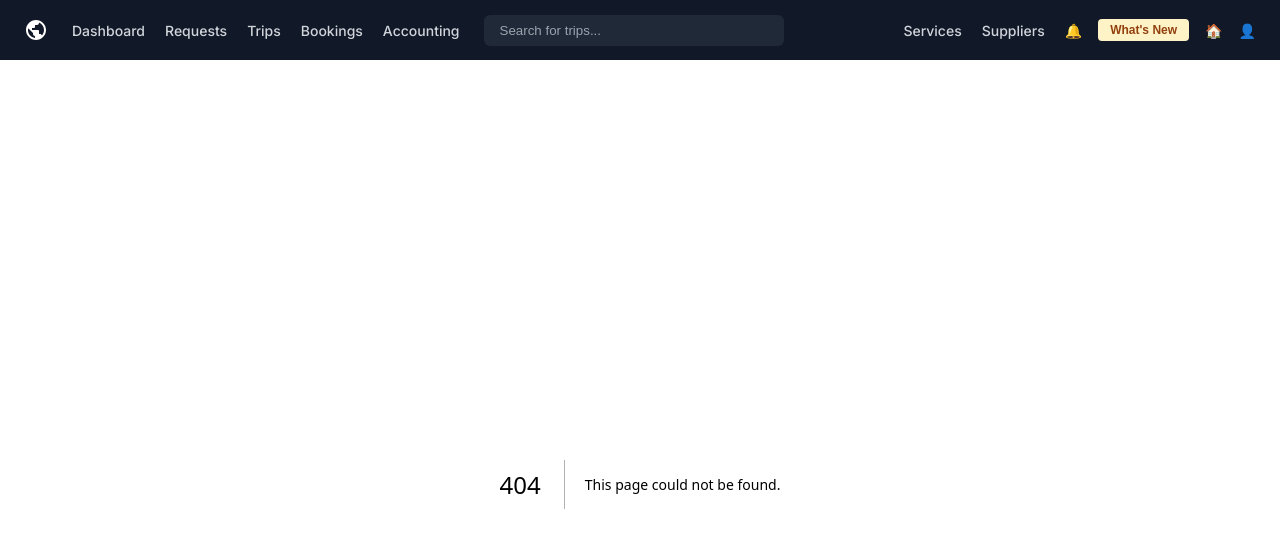
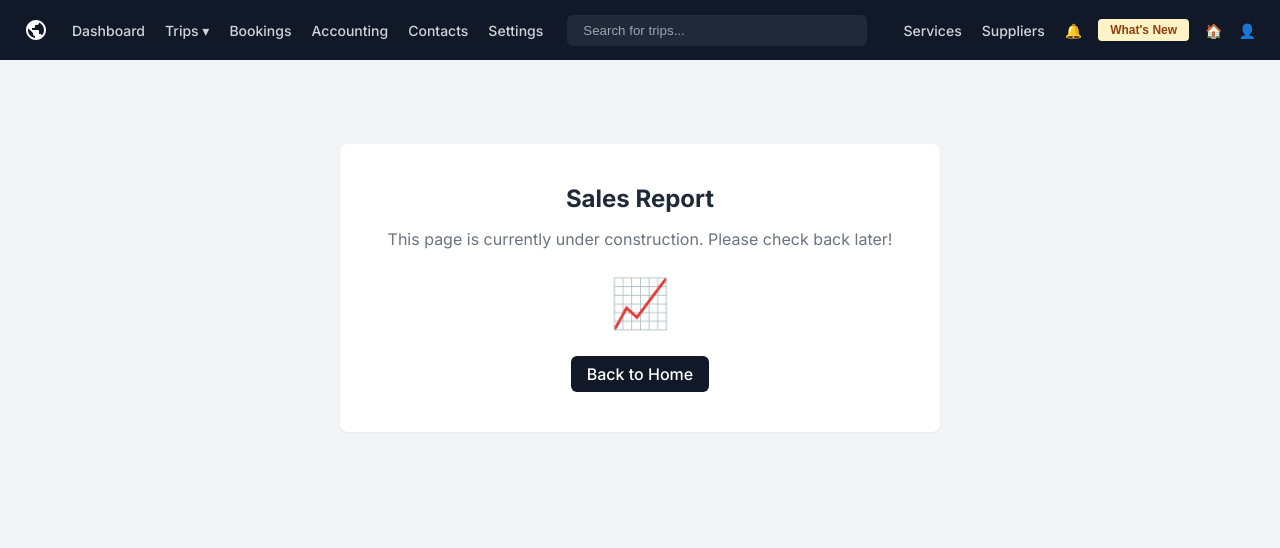
Before and after one commit to connectGT/travelcrm, a Next.js app in the folder frontend/: page /reports in a window 1280 px wide. Before the commit this address had no page. Shown: the top 548 px of the page. Built offline with nearby package versions, Linux system fonts and the light colour scheme.

Commit message:
Frontend GT: Finalized top-level navigation structure with dropdown Navbar and placeholder routes

```diff
--- a/frontend/app/globals.css
+++ b/frontend/app/globals.css
@@ -866,3 +866,55 @@ body {
   from { transform: translateY(10px); opacity: 0; }
   to { transform: translateY(0); opacity: 1; }
 }
+
+/* Navbar Dropdown styling */
+.nav-dropdown {
+  position: relative;
+  display: inline-block;
+}
+
+.nav-dropdown-trigger {
+  color: var(--nav-text);
+  font-weight: 500;
+  cursor: pointer;
+  transition: color 0.2s;
+  padding-bottom: 4px;
+}
+
+.nav-dropdown-trigger:hover {
+  color: var(--nav-text-hover);
+}
+
+.nav-dropdown-menu {
+  display: none;
+  position: absolute;
+  top: 100%;
+  left: 0;
+  background-color: var(--nav-bg);
+  min-width: 180px;
+  box-shadow: 0 8px 16px rgba(0, 0, 0, 0.2);
+  z-index: 100;
+  border-radius: 6px;
+  border: 1px solid #1f2937;
+  padding: 6px 0;
+  margin-top: 8px;
+}
+
+.nav-dropdown:hover .nav-dropdown-menu {
+  display: block;
+}
+
+.nav-dropdown-menu a {
+  color: var(--nav-text) !important;
+  padding: 8px 16px;
+  text-decoration: none;
+  display: block;
+  font-size: 13px;
+  font-weight: 500;
+  transition: background-color 0.2s, color 0.2s;
+}
+
+.nav-dropdown-menu a:hover {
+  background-color: #1f2937;
+  color: var(--nav-text-hover) !important;
+}
--- a/frontend/app/layout.tsx
+++ b/frontend/app/layout.tsx
@@ -24,11 +24,19 @@ export default function RootLayout({
               </svg>
             </div>
             <div className="nav-links">
-              <Link href="/">Dashboard</Link>
-              <Link href="/requests">Requests</Link>
-              <Link href="/trips">Trips</Link>
-              <Link href="#">Bookings</Link>
-              <Link href="#">Accounting</Link>
+              <Link href="/dashboard">Dashboard</Link>
+              <div className="nav-dropdown">
+                <span className="nav-dropdown-trigger">Trips ▾</span>
+                <div className="nav-dropdown-menu">
+                  <Link href="/trips">Trips Pipeline</Link>
+                  <Link href="/requests">Trip Plan Requests</Link>
+                  <Link href="/reports">Sales Report</Link>
+                </div>
+              </div>
+              <Link href="/bookings">Bookings</Link>
+              <Link href="/accounting">Accounting</Link>
+              <Link href="/contacts">Contacts</Link>
+              <Link href="/settings">Settings</Link>
             </div>
             <input type="text" className="nav-search" placeholder="Search for trips..." />
           </div>
--- /dev/null
+++ b/frontend/app/reports/page.tsx
@@ -0,0 +1,12 @@
+export default function ReportsPlaceholder() {
+  return (
+    <div style={{ padding: '20px' }}>
+      <div className="card" style={{ maxWidth: '600px', margin: '40px auto', textAlign: 'center', padding: '40px' }}>
+        <h1 style={{ fontSize: '24px', fontWeight: 'bold', marginBottom: '16px', color: 'var(--text-main)' }}>Sales Report</h1>
+        <p style={{ color: 'var(--text-muted)', marginBottom: '24px' }}>This page is currently under construction. Please check back later!</p>
+        <div style={{ fontSize: '48px', marginBottom: '24px' }}>📈</div>
+        <a href="/" className="btn-primary" style={{ textDecoration: 'none', display: 'inline-block' }}>Back to Home</a>
+      </div>
+    </div>
+  );
+}
```
Also changed, not shown: frontend/app/accounting/page.tsx (added, +12 -0 lines), frontend/app/bookings/page.tsx (added, +12 -0 lines), frontend/app/contacts/page.tsx (added, +12 -0 lines), frontend/app/dashboard/page.tsx (added, +12 -0 lines), frontend/app/settings/page.tsx (added, +12 -0 lines).
